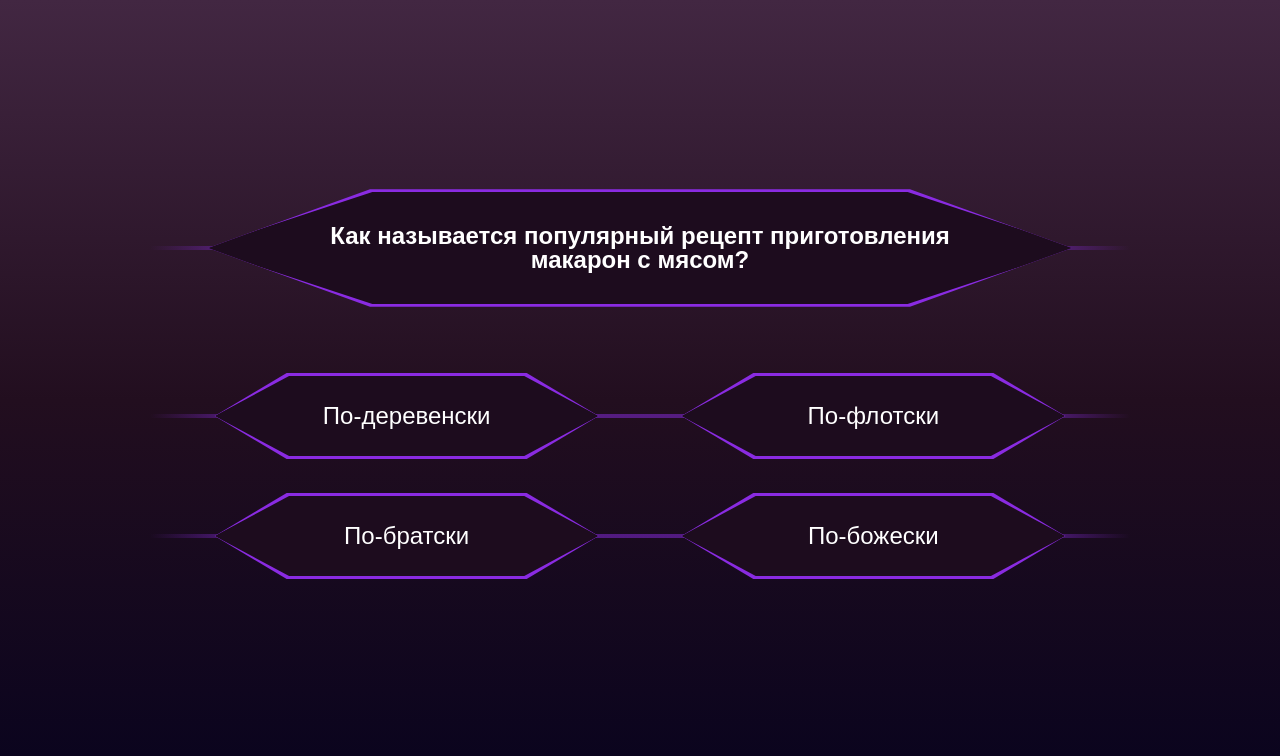
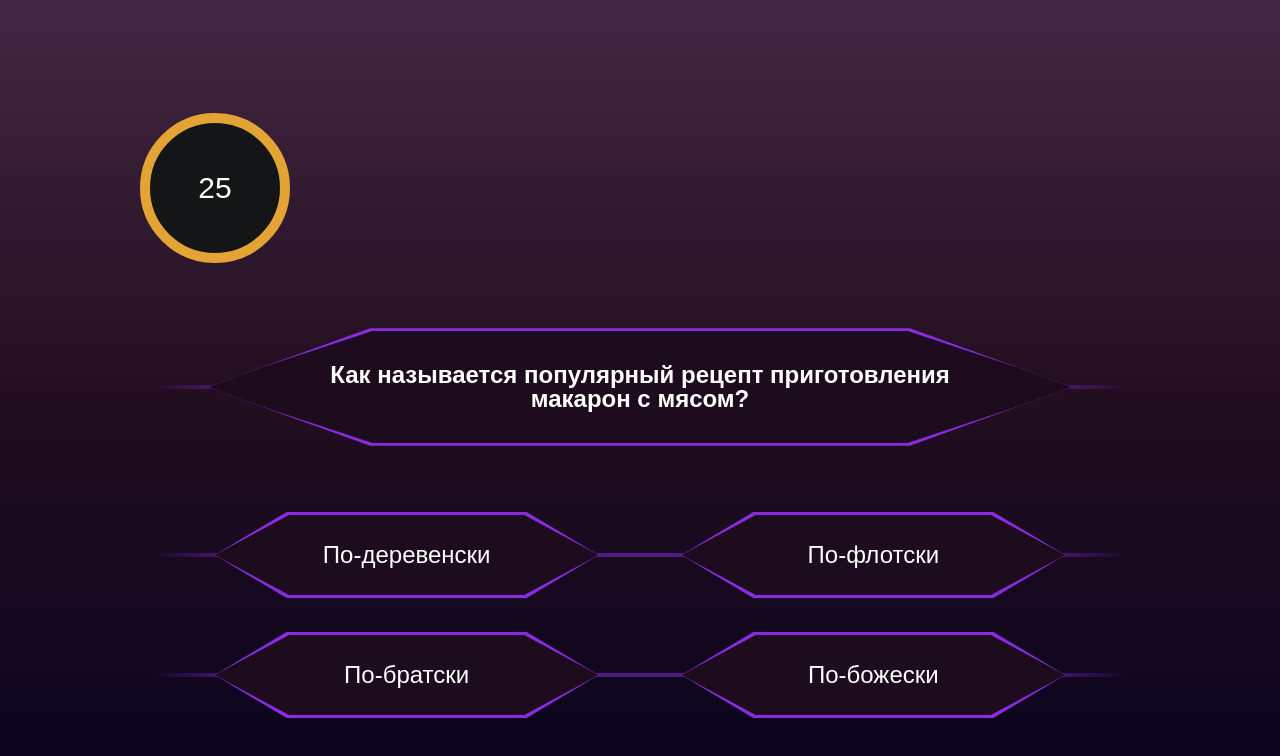
Before and after one commit to Slonenka111/-, a React (Create React App) app: page /game in a window 1280 px wide. Shown: the top 756 px of the page. Built offline with nearby package versions, Linux system fonts and the light colour scheme.

Commit message:
add Timer on game page

```diff
--- a/src/components/questions/style.css
+++ b/src/components/questions/style.css
@@ -123,3 +123,11 @@
 .question__item:hover .question__answer-btn {
 	background: #760376;
 }
+
+.timer__container {
+	max-width: 1000px;
+	width: 100%;
+	margin: 64px auto;
+	display: flex;
+	align-items: center;
+}
--- a/src/route/game/index.tsx
+++ b/src/route/game/index.tsx
@@ -1,7 +1,8 @@
-import React, { useState } from 'react';
-import { QuestionDifficult } from '../../data/questions';
-import { checkAnswer, getRandomQuestion, TgetQuestion } from '../../components/questions/';
+import React, {useState} from 'react';
+import {QuestionDifficult} from '../../data/questions';
+import {checkAnswer, getRandomQuestion, TgetQuestion} from '../../components/questions/';
 import '../../components/questions/style.css';
+import Timer from "../../components/Timer/Timer";
 
 const passQuestions: number[] = [];
 const firstQuestion: TgetQuestion = getRandomQuestion(QuestionDifficult.easy, passQuestions);
@@ -9,9 +10,9 @@ const firstQuestion: TgetQuestion = getRandomQuestion(QuestionDifficult.easy, pa
 const GameWindow: React.FC = () => {
 	const [[questionText, questionVariants, questionId], setQuestion] = useState(firstQuestion);
 
-	const handelClick = (index: number) => {
-		const isRigth = checkAnswer(questionId, index);
-		if (!isRigth) {
+	const handleClick = (index: number) => {
+		const isRight = checkAnswer(questionId, index);
+		if (!isRight) {
 			console.log('Не правильно!');
 			return;
 		}
@@ -26,6 +27,12 @@ const GameWindow: React.FC = () => {
 	};
 
 	return (
+		<div>
+			<div className="timer__container">
+				<Timer paused={false} duration={30}
+					   onTimeExpiration={() => console.log("expired")}/>
+			</div>
+
 			<div className="question">
 				<div className="question__container--title">
 					<div className="question__item--title">
@@ -36,7 +43,8 @@ const GameWindow: React.FC = () => {
 					{questionVariants.map((variant) => {
 						return (
 							<div className="question__item">
-							<button className="question__answer-btn" onClick={() => handelClick(variant.id)}>
+								<button className="question__answer-btn"
+										onClick={() => handleClick(variant.id)}>
 									{variant.text}
 								</button>
 							</div>
@@ -44,6 +52,7 @@ const GameWindow: React.FC = () => {
 					})}
 				</div>
 			</div>
+		</div>
 	);
 };
 
```
Lines whose indentation alone changed are shown as unchanged.
